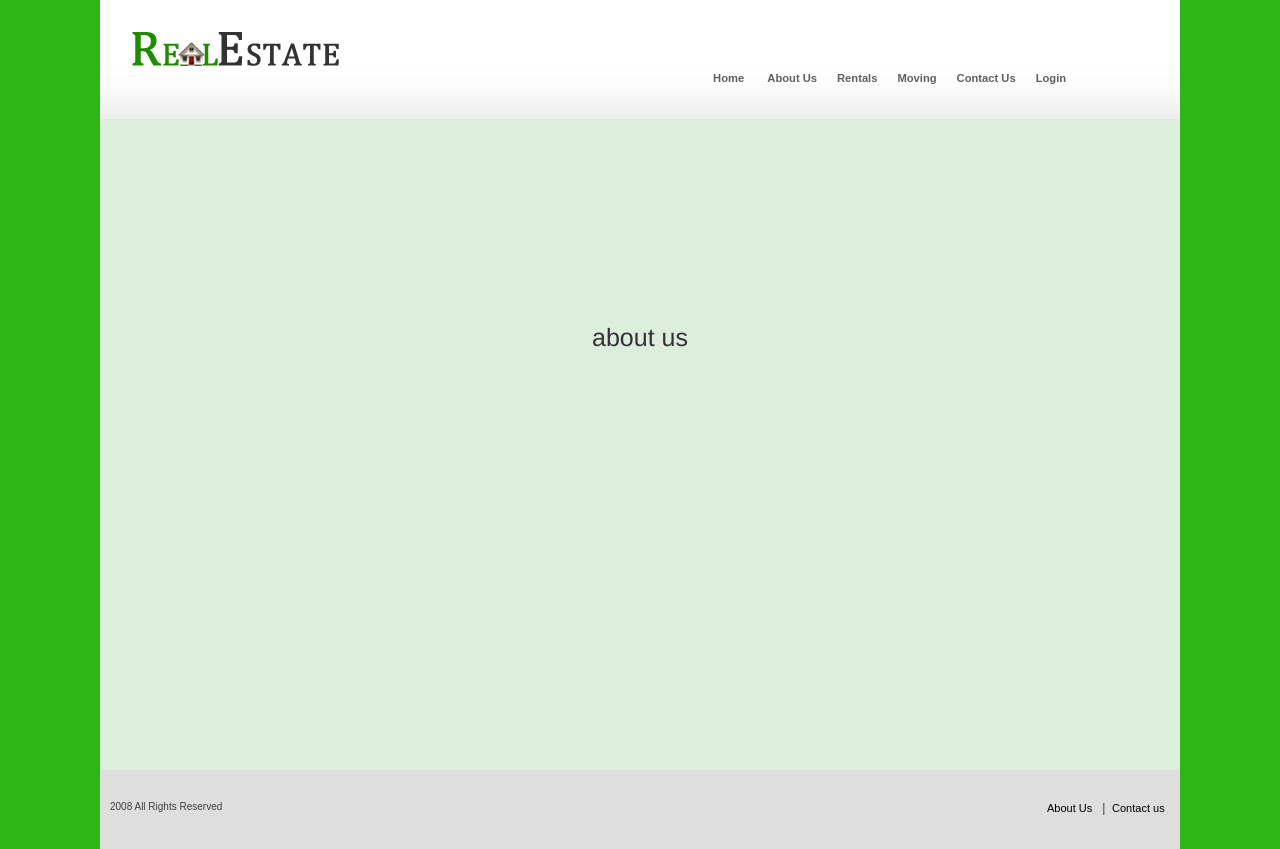
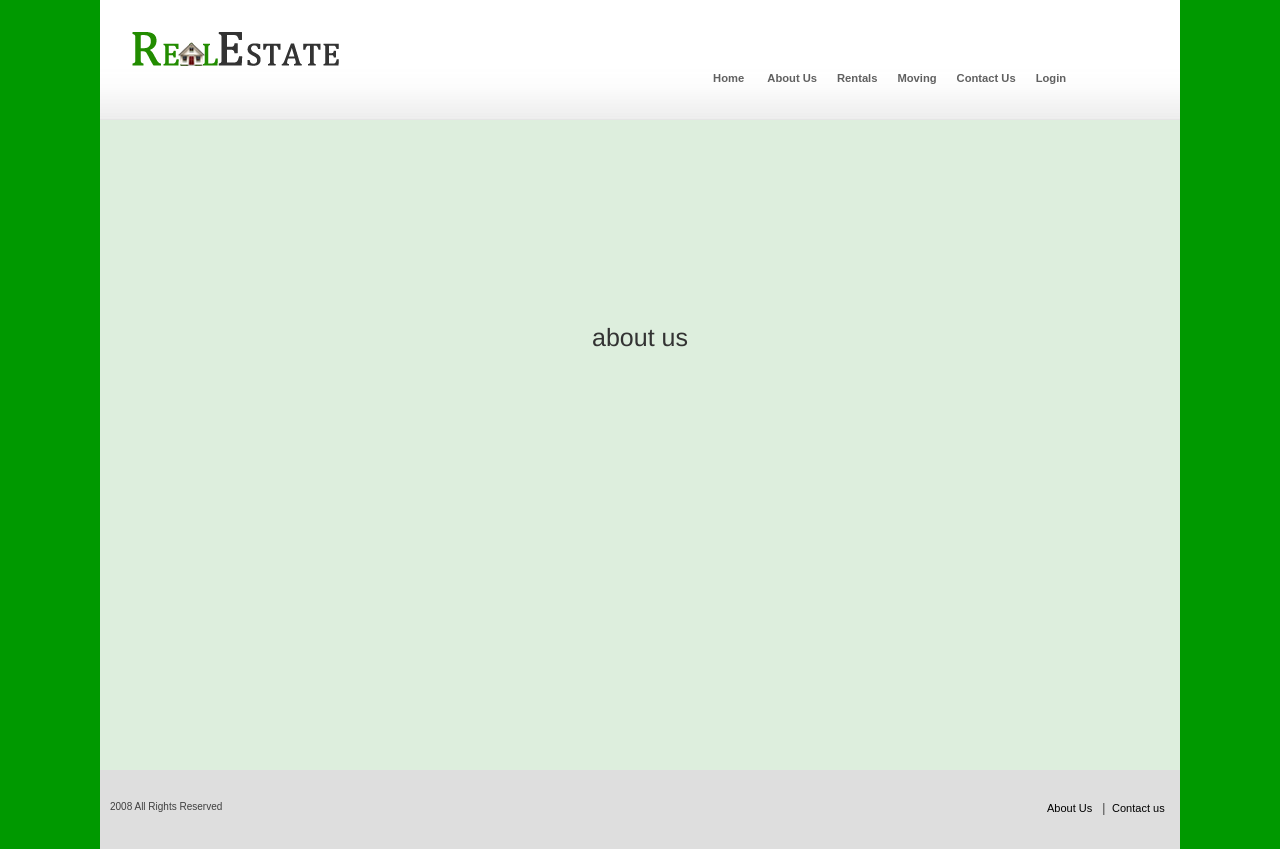
Before and after one commit to neobytes/realestate, a Django app: page /about in a window 1280 px wide; the page is wider, and only the part inside the window is pictured. Run offline with Django 3.2, Linux system fonts and the light colour scheme; some libraries are stand-ins or nearby versions.

Commit message:
changed bg color

```diff
--- a/realestate/templates/static/css/style1.css
+++ b/realestate/templates/static/css/style1.css
@@ -3,7 +3,7 @@ body
 {
 	margin:0px;
 	padding:0px;
-	background-color:#2EB614;
+	background-color:#009900;
 }
 img
 {
```
Also changed, not shown: realestate/templates/static/css/style.css (line endings or trailing spaces).
